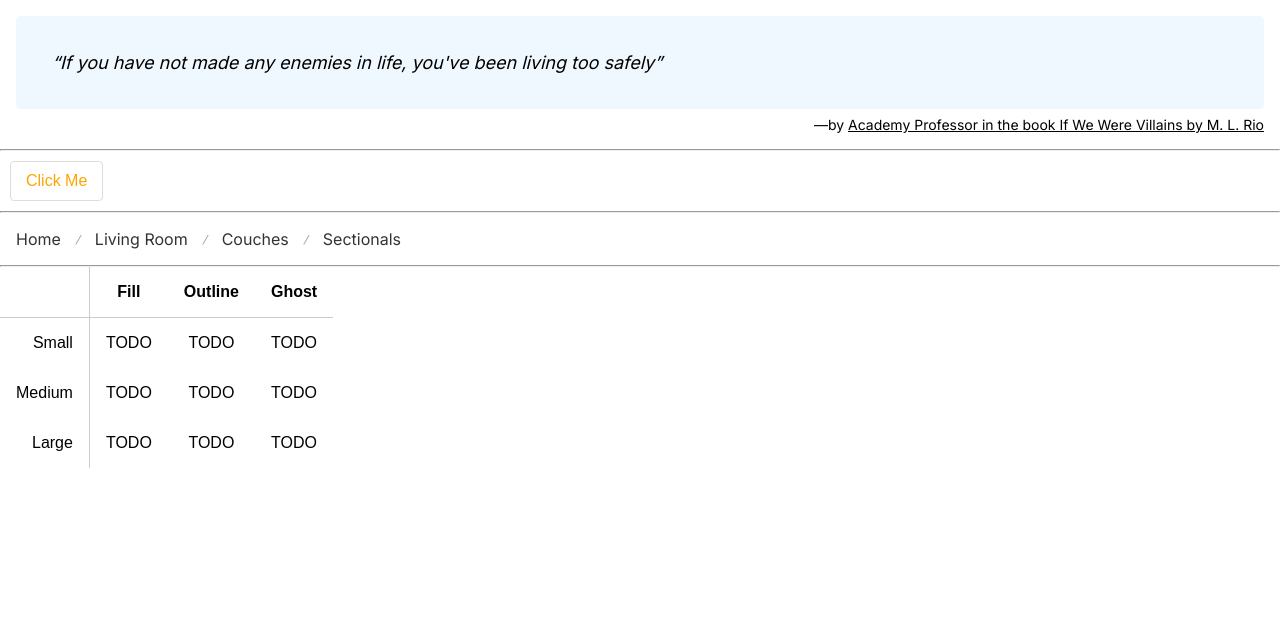
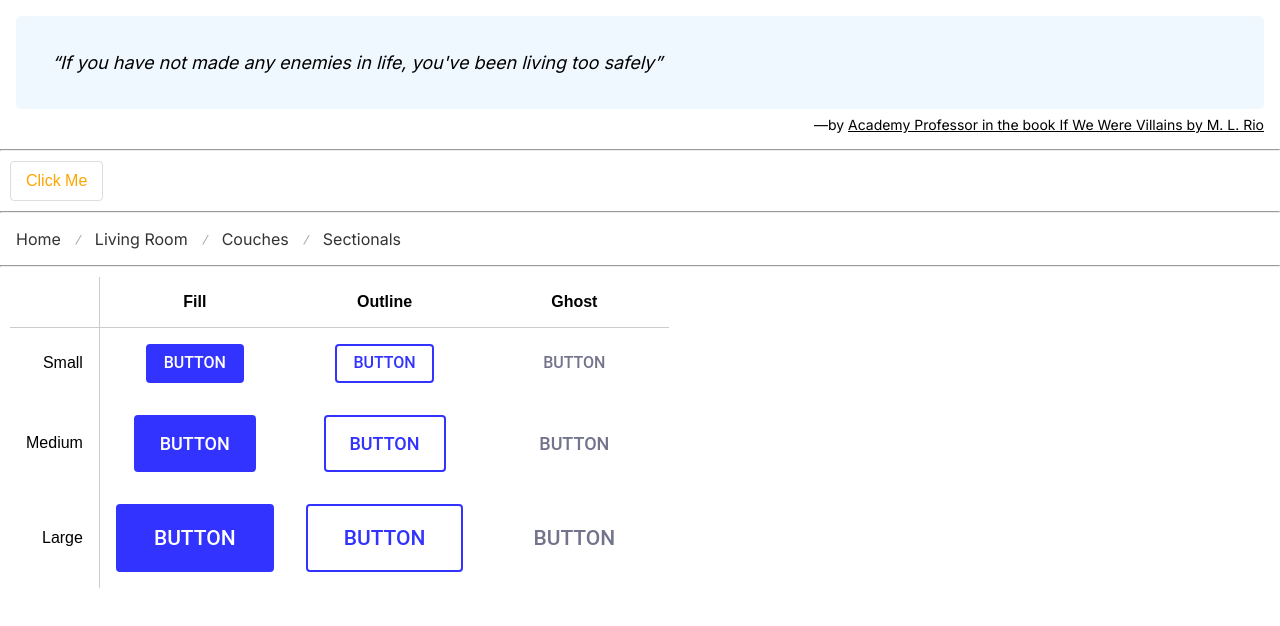
Before and after one commit to johncol/css-for-js-course, a Next.js app: page / in a window 1280 px wide. Shown: the top 626 px of the page. Built offline with nearby package versions, Linux system fonts and the light colour scheme.

Commit message:
Add styles to the button component based on figma spec
https://www.figma.com/file/rDeVdaes4jtX8V11Yt5aun/Button-Component?type=design&node-id=0-1&mode=design&t=Vs7gMyzoRyQNtdme-0

```diff
--- a/app/components/Button/Button.tsx
+++ b/app/components/Button/Button.tsx
@@ -1,16 +1,112 @@
 import React from "react";
-import styled from "styled-components";
+import styled, { css } from "styled-components";
 
 import { COLORS } from "./constants";
+
+type NativeButtonProps = React.ComponentPropsWithoutRef<"button">;
 
 type ButtonVariant = "fill" | "outline" | "ghost";
 type ButtonSize = "small" | "medium" | "large";
 
-type ButtonProps = React.PropsWithChildren<{
-  variant: ButtonVariant;
-  size: ButtonSize;
-}>;
+type ButtonOptions = {
+  variant?: ButtonVariant;
+  size?: ButtonSize;
+};
 
-export const Button: React.FC<ButtonProps> = (props) => {
-  return "TODO";
+type ButtonProps = NativeButtonProps & ButtonOptions;
+
+export const Button: React.FC<ButtonProps> = ({
+  variant = "fill",
+  size = "medium",
+  ...props
+}) => {
+  return <StyledButton {...props} variant={variant} size={size} />;
 };
+
+const StyledButton = styled.button<ButtonOptions>`
+  cursor: pointer;
+  border-radius: 4px;
+
+  border: 2px solid transparent;
+  outline: 2px solid transparent;
+  outline-offset: 2px;
+
+  font-family: Roboto, sans-serif;
+  font-weight: 500;
+  line-height: 1.17;
+  letter-spacing: -2%;
+  text-transform: uppercase;
+
+  ${({ size }) => {
+    switch (size) {
+      case "small":
+        return css`
+          font-size: 16px;
+          padding: 8px 16px;
+        `;
+      case "medium":
+        return css`
+          font-size: 18px;
+          padding: 16px 24px;
+        `;
+      case "large":
+        return css`
+          padding: 20px 36px;
+          font-size: 21px;
+        `;
+    }
+  }}
+
+  ${({ variant }) => {
+    switch (variant) {
+      case "fill":
+        return css`
+          color: ${COLORS.white};
+          background-color: ${COLORS.primary};
+          border-color: ${COLORS.primary};
+
+          &:hover {
+            background-color: ${COLORS.primaryLight};
+            border-color: ${COLORS.primaryLight};
+          }
+
+          &:focus {
+            background-color: ${COLORS.primary};
+            border-color: ${COLORS.primary};
+            outline-color: ${COLORS.primary};
+          }
+        `;
+      case "outline":
+        return css`
+          color: ${COLORS.primary};
+          background-color: ${COLORS.white};
+          border-color: ${COLORS.primary};
+
+          &:hover {
+            background-color: ${COLORS.offwhite};
+          }
+
+          &:focus {
+            background-color: ${COLORS.white};
+            border-color: ${COLORS.primary};
+            outline-color: ${COLORS.primary};
+          }
+        `;
+      case "ghost":
+        return css`
+          color: ${COLORS.gray};
+          background-color: transparent;
+
+          &:hover {
+            color: ${COLORS.black};
+            background-color: ${COLORS.transparentGray15};
+          }
+
+          &:focus {
+            background-color: transparent;
+            border-color: ${COLORS.transparentGray75};
+          }
+        `;
+    }
+  }}
+`;
--- a/app/components/Button/ButtonTable.tsx
+++ b/app/components/Button/ButtonTable.tsx
@@ -86,6 +86,7 @@ export const ButtonTable = () => {
  * if you're disciplined!
  */
 const Table = styled.table`
+  margin: 10px;
   font-family: sans-serif;
 
   th,
--- a/app/components/Button/constants.ts
+++ b/app/components/Button/constants.ts
@@ -1,6 +1,6 @@
 export const COLORS = {
   primary: "hsl(240deg 100% 60%)",
-  primaryLight: "hsl(235deg 100% 62%)",
+  primaryLight: "#5260FF",
   white: "hsl(0deg 0% 100%)",
   offwhite: "hsl(235deg 85% 97%)",
   gray: "hsl(240deg 10% 50%)",
```
